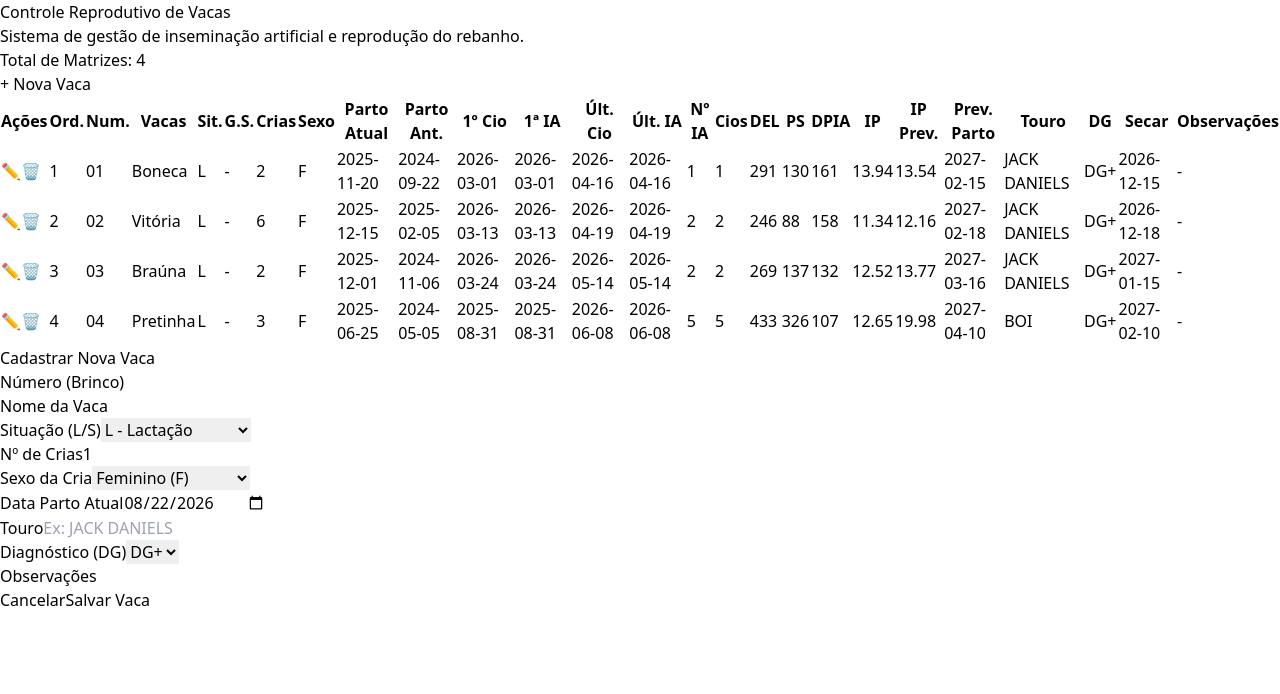
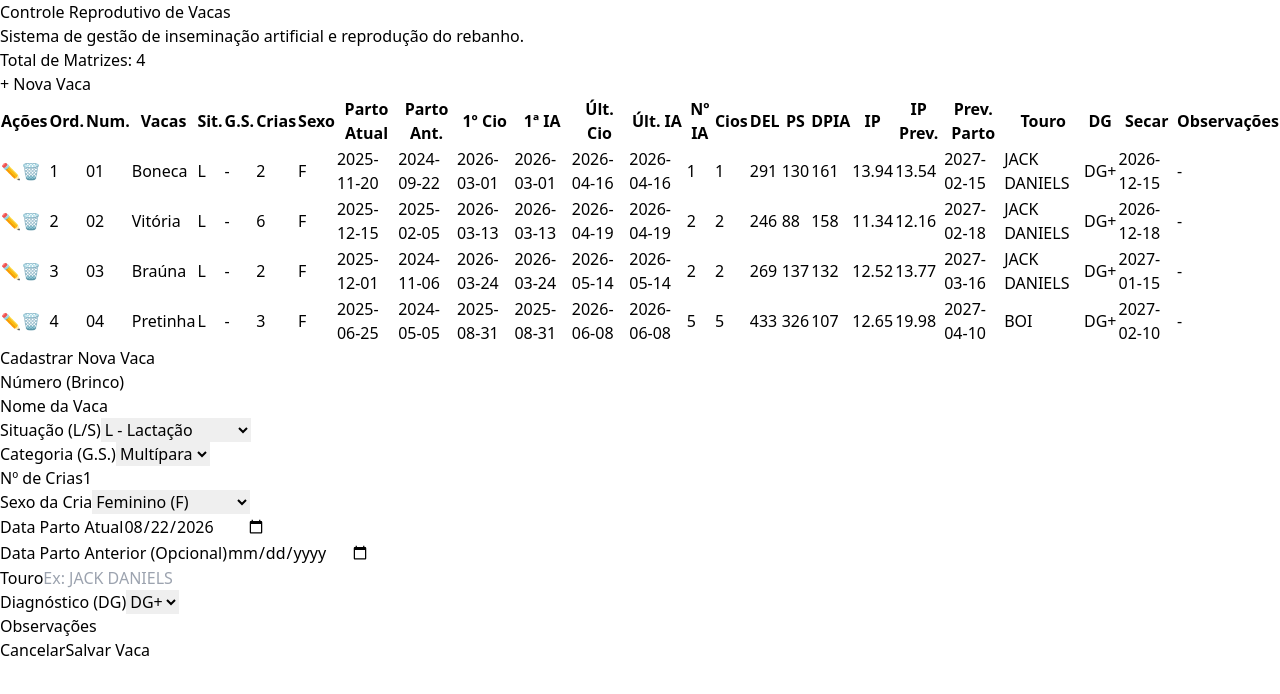
Before and after one commit to henrique-amorim-silva/gestar, a React (Vite) app: page / in a window 1280 px wide. Both pictures are taken after a click on the button "+ Nova Vaca". Shown: the top 694 px of the page. Built offline with nearby package versions, Linux system fonts and the light colour scheme.

Commit message:
fix: corrige tipagem de categoryGS e atualiza formulario com os novos campos

```diff
--- a/src/components/CowForm.tsx
+++ b/src/components/CowForm.tsx
@@ -13,7 +13,7 @@ export const CowForm: React.FC<CowFormProps> = ({ isOpen, onClose, onSave, cowTo
     numberTag: '',
     name: '',
     situation: 'L' as 'L' | 'S',
-    categoryGS: '',
+    categoryGS: 'Multípara',
     offspringCount: 1,
     gender: 'F' as 'F' | 'M' | 'MF',
     currentCalvingDate: new Date().toISOString().split('T')[0],
@@ -44,11 +44,11 @@ export const CowForm: React.FC<CowFormProps> = ({ isOpen, onClose, onSave, cowTo
         numberTag: cowToEdit.numberTag,
         name: cowToEdit.name,
         situation: cowToEdit.situation,
-        categoryGS: cowToEdit.categoryGS,
+        categoryGS: cowToEdit.categoryGS || 'Multípara',
         offspringCount: cowToEdit.offspringCount,
         gender: cowToEdit.gender,
         currentCalvingDate: cowToEdit.currentCalvingDate,
-        previousCalvingDate: cowToEdit.previousCalvingDate,
+        previousCalvingDate: cowToEdit.previousCalvingDate || '',
         firstHeatDate: cowToEdit.firstHeatDate,
         firstInseminationDate: cowToEdit.firstInseminationDate,
         lastHeatDate: cowToEdit.lastHeatDate,
@@ -122,6 +122,19 @@ export const CowForm: React.FC<CowFormProps> = ({ isOpen, onClose, onSave, cowTo
           </div>
 
           <div>
+            <label className="block font-medium text-gray-700">Categoria (G.S.)</label>
+            <select
+              className="mt-1 w-full border rounded p-2"
+              value={formData.categoryGS}
+              onChange={e => setFormData({ ...formData, categoryGS: e.target.value })}
+            >
+              <option value="Nulípara">Nulípara</option>
+              <option value="Primípara">Primípara</option>
+              <option value="Multípara">Multípara</option>
+            </select>
+          </div>
+
+          <div>
             <label className="block font-medium text-gray-700">Nº de Crias</label>
             <input
               type="number"
@@ -151,6 +164,16 @@ export const CowForm: React.FC<CowFormProps> = ({ isOpen, onClose, onSave, cowTo
               className="mt-1 w-full border rounded p-2"
               value={formData.currentCalvingDate}
               onChange={e => setFormData({ ...formData, currentCalvingDate: e.target.value })}
+            />
+          </div>
+
+          <div>
+            <label className="block font-medium text-gray-700">Data Parto Anterior (Opcional)</label>
+            <input
+              type="date"
+              className="mt-1 w-full border rounded p-2"
+              value={formData.previousCalvingDate}
+              onChange={e => setFormData({ ...formData, previousCalvingDate: e.target.value })}
             />
           </div>
 
```
Also changed, not shown: src/types/cow.ts (+24 -24 lines).
